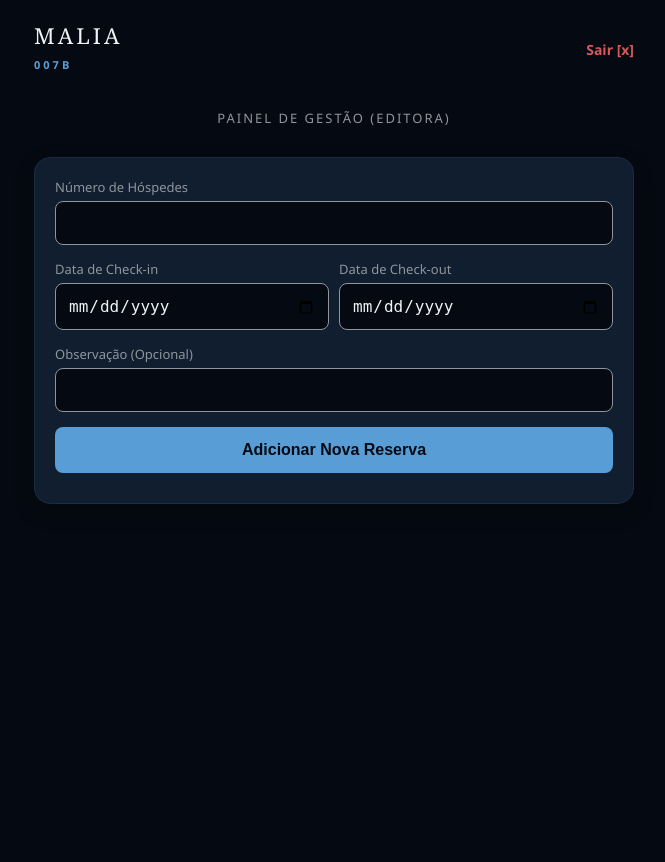
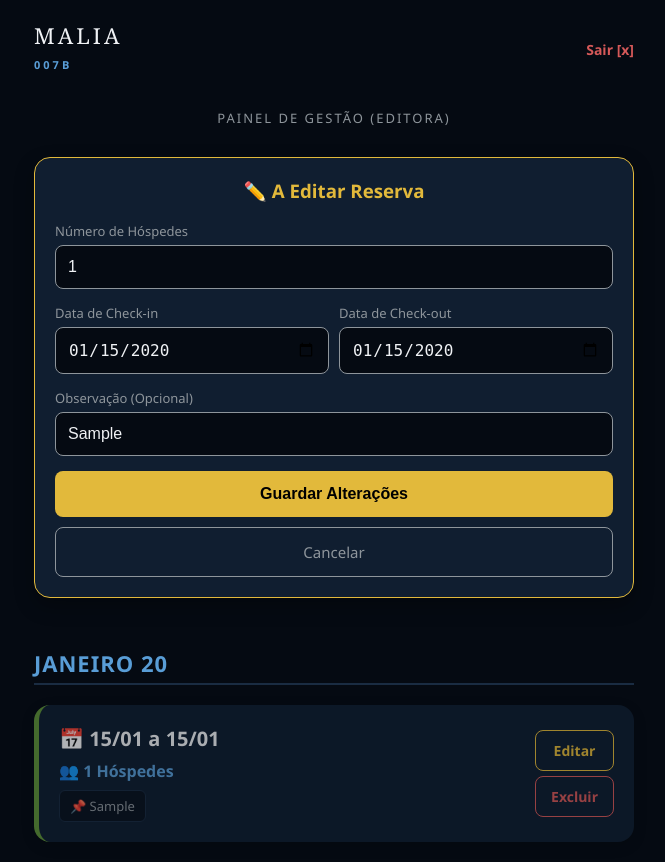
Before and after one commit to viniciustorquato19-spec/malia_limpeza, a Flask app: page /edit/1 in a window 1280 px wide. Shown: the whole page, without its empty margins (306-971 px from the left). Before the commit the page ends 504 px from the top, so only its background shows below. Run offline with Flask 3, Linux system fonts and the light colour scheme; the visitor is signed in with stand-in values (Sample User, id 1); tables that the repository leaves empty hold one stand-in row (values such as "Sample post").

Commit message:
Enhance styles and add warning color variable
Added a new CSS variable for warning color and updated button styles for better alignment and display. Enhanced the month header style and modified the login access button text for clarity.

```diff
--- a/templates/index.html
+++ b/templates/index.html
@@ -5,7 +5,7 @@
     <meta name="viewport" content="width=device-width, initial-scale=1.0, maximum-scale=1.0, user-scalable=0">
     <title>Malia 007B | Painel de Limpeza</title>
     <style>
-        :root { --bg-color: #050a12; --card-bg: #101E30; --primary: #599DD6; --success: #5F9339; --text-light: #F0F2F5; --text-muted: #8E959B; --danger: #D65959; }
+        :root { --bg-color: #050a12; --card-bg: #101E30; --primary: #599DD6; --success: #5F9339; --text-light: #F0F2F5; --text-muted: #8E959B; --danger: #D65959; --warning: #E2B93B; }
         body { font-family: 'Segoe UI', Roboto, Helvetica, Arial, sans-serif; background-color: var(--bg-color); color: var(--text-light); margin: 0; padding: 20px; display: flex; flex-direction: column; align-items: center; min-height: 100vh; }
         .container { width: 100%; max-width: 600px; }
         .brand-logo { text-align: center; margin-bottom: 5px; }
@@ -20,7 +20,7 @@
 
         .btn-main { width: 100%; padding: 14px; background-color: var(--primary); color: var(--bg-color); border: none; border-radius: 8px; font-size: 16px; font-weight: bold; cursor: pointer; transition: 0.2s; margin-bottom: 10px; }
         .btn-main:hover { opacity: 0.9; }
-        .btn-secondary { width: 100%; padding: 14px; background-color: transparent; color: var(--text-muted); border: 1px solid var(--text-muted); border-radius: 8px; font-size: 15px; cursor: pointer; transition: 0.2s; }
+        .btn-secondary { width: 100%; padding: 14px; background-color: transparent; color: var(--text-muted); border: 1px solid var(--text-muted); border-radius: 8px; font-size: 15px; cursor: pointer; transition: 0.2s; display: block; text-align: center; text-decoration: none; box-sizing: border-box;}
         .btn-secondary:hover { color: var(--text-light); border-color: var(--text-light); }
 
         .top-bar { display: flex; justify-content: space-between; align-items: center; margin-bottom: 30px; }
@@ -35,16 +35,19 @@
         .btn-check { background-color: transparent; border: 2px solid var(--primary); color: var(--primary); }
         .completed .btn-check { background-color: var(--success); border-color: var(--success); color: white; }
         .btn-delete { background-color: transparent; color: var(--danger); border: 1px solid var(--danger); }
+        .btn-edit { background-color: transparent; color: var(--warning); border: 1px solid var(--warning); }
 
         .date-title { font-size: 20px; color: var(--text-light); margin: 0 0 8px 0; }
         .guest-info { font-size: 16px; color: var(--primary); margin: 0 0 8px 0; font-weight: bold; }
         .obs-tag { font-size: 13px; color: var(--text-muted); background-color: #0a1320; padding: 6px 10px; border-radius: 6px; margin: 0; display: inline-block; border: 1px solid #1a2c42; }
+
+        /* Novo estilo para o título do Mês */
+        .month-header { color: var(--primary); font-size: 22px; margin: 25px 0 5px 0; border-bottom: 2px solid #1a2c42; padding-bottom: 5px; text-transform: uppercase; letter-spacing: 1px; }
     </style>
 </head>
 <body>
     <div class="container">
 
-        <!-- TELA DE LOGIN -->
         {% if not role %}
         <div id="login-screen">
             <div class="brand-logo">
@@ -58,24 +61,21 @@
                 <button type="submit" class="btn-main">Acesso: Governança</button>
             </form>
 
-            <button class="btn-secondary" onclick="document.getElementById('password-box').style.display = 'block';">Acesso: Gestão</button>
+            <button class="btn-secondary" onclick="document.getElementById('password-box').style.display = 'block';">Acesso: Gestão (Mãe)</button>
 
             <form action="/login" method="POST" id="password-box" style="display: {% if error %}block{% else %}none{% endif %}; margin-top: 20px;">
                 <input type="hidden" name="role" value="admin">
-
                 {% if error %}
                 <p style="color: #FF4D4D; font-size: 14px; font-weight: bold; margin-bottom: 12px; background: rgba(255, 77, 77, 0.12); padding: 10px; border-radius: 8px; border: 1px solid #FF4D4D; text-align: center;">
                     ⚠️ {{ error }}
                 </p>
                 {% endif %}
-
                 <input type="password" name="password" inputmode="numeric" pattern="[0-9]*" placeholder="Digite a senha..." class="form-group" style="width: 100%; box-sizing: border-box; margin-bottom: 10px; padding: 12px; border-radius: 8px; background: var(--bg-color); color: white; border: 1px solid var(--primary);">
                 <button type="submit" class="btn-main" style="background-color: var(--success);">Entrar no Sistema</button>
             </form>
         </div>
         {% endif %}
 
-        <!-- TELA DO APLICATIVO -->
         {% if role %}
         <div id="app-screen">
             <div class="top-bar">
@@ -92,14 +92,40 @@
                 {% if role == 'admin' %}Painel de Gestão (Editora){% else %}Agenda da Equipe{% endif %}
             </p>
 
-            <!-- FORMULÁRIO PARA A MÃE -->
             {% if role == 'admin' %}
+                <!-- SE ESTIVER A EDITAR UMA TAREFA -->
+                {% if edit_task %}
+                <form action="/edit/{{ edit_task.id }}" method="POST" class="admin-form" style="border-color: var(--warning);">
+                    <h3 style="color: var(--warning); margin-top: 0; text-align: center;">✏️ A Editar Reserva</h3>
+                    <div class="form-group">
+                        <label>Número de Hóspedes</label>
+                        <input type="number" name="guests" inputmode="numeric" pattern="[0-9]*" required value="{{ edit_task.guests }}">
+                    </div>
+                    <div style="display: flex; gap: 10px;">
+                        <div class="form-group" style="flex: 1;">
+                            <label>Data de Check-in</label>
+                            <input type="date" name="checkin" required value="{{ edit_task.checkin.strftime('%Y-%m-%d') }}">
+                        </div>
+                        <div class="form-group" style="flex: 1;">
+                            <label>Data de Check-out</label>
+                            <input type="date" name="checkout" required value="{{ edit_task.checkout.strftime('%Y-%m-%d') }}">
+                        </div>
+                    </div>
+                    <div class="form-group">
+                        <label>Observação (Opcional)</label>
+                        <input type="text" name="observation" value="{{ edit_task.observation or '' }}">
+                    </div>
+                    <button type="submit" class="btn-main" style="background-color: var(--warning); color: #000;">Guardar Alterações</button>
+                    <a href="/" class="btn-secondary">Cancelar</a>
+                </form>
+
+                <!-- SE FOR ADICIONAR UMA NOVA (PADRÃO) -->
+                {% else %}
                 <form action="/add" method="POST" class="admin-form">
                     <div class="form-group">
                         <label>Número de Hóspedes</label>
                         <input type="number" name="guests" inputmode="numeric" pattern="[0-9]*" required>
                     </div>
-
                     <div style="display: flex; gap: 10px;">
                         <div class="form-group" style="flex: 1;">
                             <label>Data de Check-in</label>
@@ -110,7 +136,6 @@
                             <input type="date" name="checkout" required>
                         </div>
                     </div>
-
                     <div class="form-group">
                         <label>Observação (Opcional)</label>
                         <input type="text" name="observation">
@@ -118,14 +143,20 @@
                     <button type="submit" class="btn-main">Adicionar Nova Reserva</button>
                 </form>
                 {% endif %}
+            {% endif %}
 
-            <!-- LISTA DE TAREFAS -->
+            <!-- LISTA DE TAREFAS AGRUPADA POR MÊS -->
             <div class="task-list">
-                {% for task in tasks %}
+                {% for month, tasks_in_month in grouped_tasks.items() %}
+                    <!-- Título do Mês -->
+                    <h2 class="month-header">{{ month }}</h2>
+
+                    <!-- Cartões desse mês -->
+                    {% for task in tasks_in_month %}
                     <div class="task-card {% if task.completed %}completed{% endif %}">
                         <div class="task-info">
                             <h3 class="date-title">
-                            📅 {{ task.checkin.strftime('%d/%m/%y') }} a {{ task.checkout.strftime('%d/%m/%y') }}
+                                📅 {{ task.checkin.strftime('%d/%m') }} a {{ task.checkout.strftime('%d/%m') }}
                             </h3>
                             <p class="guest-info">
                                 👥 {{ task.guests }} Hóspedes
@@ -137,17 +168,20 @@
                             {% endif %}
                         </div>
 
-                    <div class="task-actions">
+                        <div class="task-actions" style="flex-direction: column; gap: 5px;">
                             {% if role == 'equipe' %}
                                 <a href="/toggle/{{ task.id }}" class="btn-action btn-check">
                                     {% if task.completed %}✅ Feito{% else %}Marcar<br>Feito{% endif %}
                                 </a>
                             {% endif %}
+
                             {% if role == 'admin' %}
+                                <a href="/edit/{{ task.id }}" class="btn-action btn-edit">Editar</a>
                                 <a href="/delete/{{ task.id }}" class="btn-action btn-delete" onclick="return confirm('Tem certeza que deseja excluir?')">Excluir</a>
                             {% endif %}
                         </div>
                     </div>
+                    {% endfor %}
                 {% endfor %}
             </div>
 
```
Lines whose indentation alone changed are shown as unchanged.
